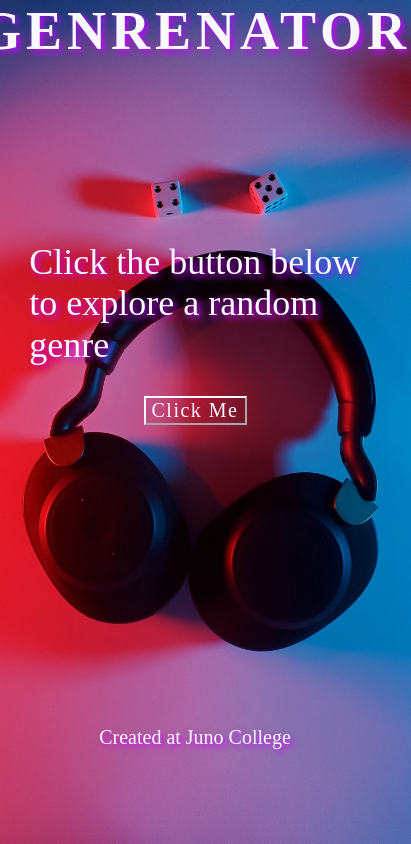
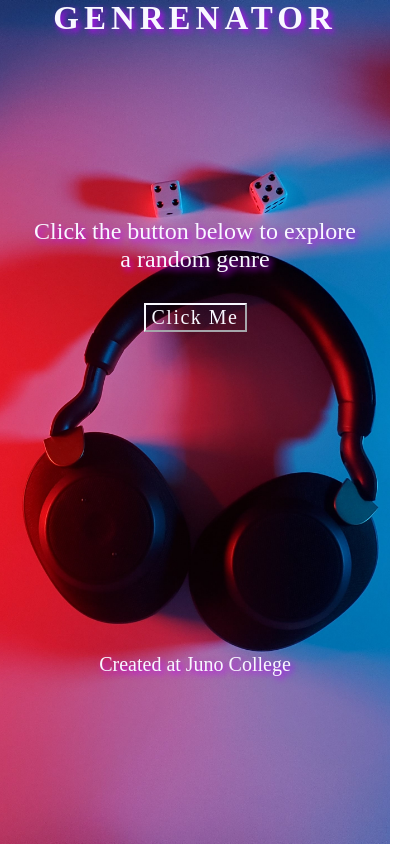
Before and after one commit to MarkHegz/Genrenator, a React (Create React App) app: page / in a window 390 px wide. Shown: the whole page, 411 px wide, since content can reach past the window. Built offline with nearby package versions, Linux system fonts and the light colour scheme; a web font is replaced by a local one.

Commit message:
added header and footer components, also did the media queries

```diff
--- a/src/App.js
+++ b/src/App.js
@@ -1,24 +1,18 @@
 import './App.css';
+
+import Header from './Header.js';
 import RandomGenre from './RandomGenre.js';
+import Footer from './Footer.js';
 
 
 function App() {
 
   return (
     <div className="wrapper">
-      <header>
-        <h1>Genrenator</h1>
-      </header>
-      <main>
-          <h2>Click the button below to explore a random genre</h2>
-        < RandomGenre />
-      </main>
-      <footer>
-          <p>Created at&nbsp;<a href="https://junocollege.com/">Juno College</a></p>
-      </footer>
+      < Header />
+      < RandomGenre />
+      < Footer />
     </div>
-
   );
 }
-
 export default App;
--- /dev/null
+++ b/src/Footer.js
@@ -0,0 +1,9 @@
+const Footer = () => {
+
+    return (
+        <footer>
+            <p>Created at&nbsp;<a href="https://junocollege.com/">Juno College</a></p>
+        </footer>
+    )
+}
+export default Footer;
--- /dev/null
+++ b/src/Header.js
@@ -0,0 +1,9 @@
+const Header = () => {
+
+    return (
+        <header>
+        <h1>Genrenator</h1>
+      </header>
+    )
+}
+export default Header;
--- a/src/RandomGenre.js
+++ b/src/RandomGenre.js
@@ -1,23 +1,18 @@
-import { useEffect, useState } from "react";
+import { useState } from "react";
 import axios from "axios";
-
-
 
 const RandomGenre = () => {
 
   const [genreInfo, setGenreInfo] = useState([]);
 
 
-  //      api call      //
   const handleClick = () => {
 
   axios({
     url: "https://binaryjazz.us/wp-json/genrenator/v1/genre/",
     method: "GET",
     dataResponse: "json",
-
   }) . then( (response) => {
-    console.log(response.data);
   setGenreInfo(response.data);
   })
   .catch(error => {
@@ -26,16 +21,15 @@ const RandomGenre = () => {
   }
 
   return (
-        <div>
+    <main>
+      <h2>Click the button below to explore a random genre</h2>
       <div className="clickMe">
         <button onClick={handleClick}>Click me</button>
       </div>
       <div className="genreContent">
         <h3>{genreInfo}</h3>
       </div>
-        </div>
+    </main>
   )
 }
-
-
 export default RandomGenre;
--- a/src/index.css
+++ b/src/index.css
@@ -54,6 +54,7 @@ a {
 h1 {
   font-weight: 700;
   font-size: 2.7rem;
+  text-align: center;
   text-transform: uppercase;
   letter-spacing: .25rem;
   margin: 0 0 9rem 0;
@@ -62,12 +63,14 @@ h1 {
 h2 {
   font-size: 1.8rem;
   font-weight: 500;
+  text-align: center;
   margin-bottom: 1.5rem;
 }
 
 h3 {
   font-size: 1.5rem;
   font-weight: 700;
+  text-align: center;
   margin: 0;
   text-transform: capitalize;
   position: absolute;
@@ -94,11 +97,13 @@ h3 {
   cursor: pointer;
   letter-spacing: 1.5px;
 }
+
 .clickMe button:hover{
   background-color: rgb(176, 254, 255);
   color: rgb(46, 135, 250);
   border-color: rgb(46, 135, 250);
 }
+
 .clickMe button:focus {
   background-color: rgb(176, 254, 255);
   color: rgb(46, 135, 250);
@@ -110,7 +115,7 @@ footer {
   display: flex;
   justify-content: center;
   align-items: center;
-  margin-top: 9rem;
+  margin-top: 10rem;
   position: relative;
 }
 
@@ -126,3 +131,46 @@ a:focus {
   color: rgb(46, 135, 250);
   border-color: rgb(46, 135, 250);
 }
+
+
+/* media queries */
+
+
+@media (max-width: 1140px) {
+  h2 {
+    font-size: 1.5rem;
+  }
+}
+
+@media (max-width: 1000px) {
+  h2 {
+    font-size: 1.2rem;
+  }
+}
+
+@media (max-width: 670px) {
+  h1 {
+    font-size: 2.4rem;
+  }
+  h3 {
+    font-size: 1.2rem;
+  }
+}
+
+@media (max-width: 540px) {
+  h1 {
+    font-size: 2.1rem;
+  }
+}
+
+@media (max-width: 447px) {
+  h1{
+    font-size: 1.65rem;
+  }
+}
+
+@media (max-width: 339px) {
+  h1 {
+    font-size: 1.5rem;
+  }
+}
```
Lines whose indentation alone changed are shown as unchanged.
